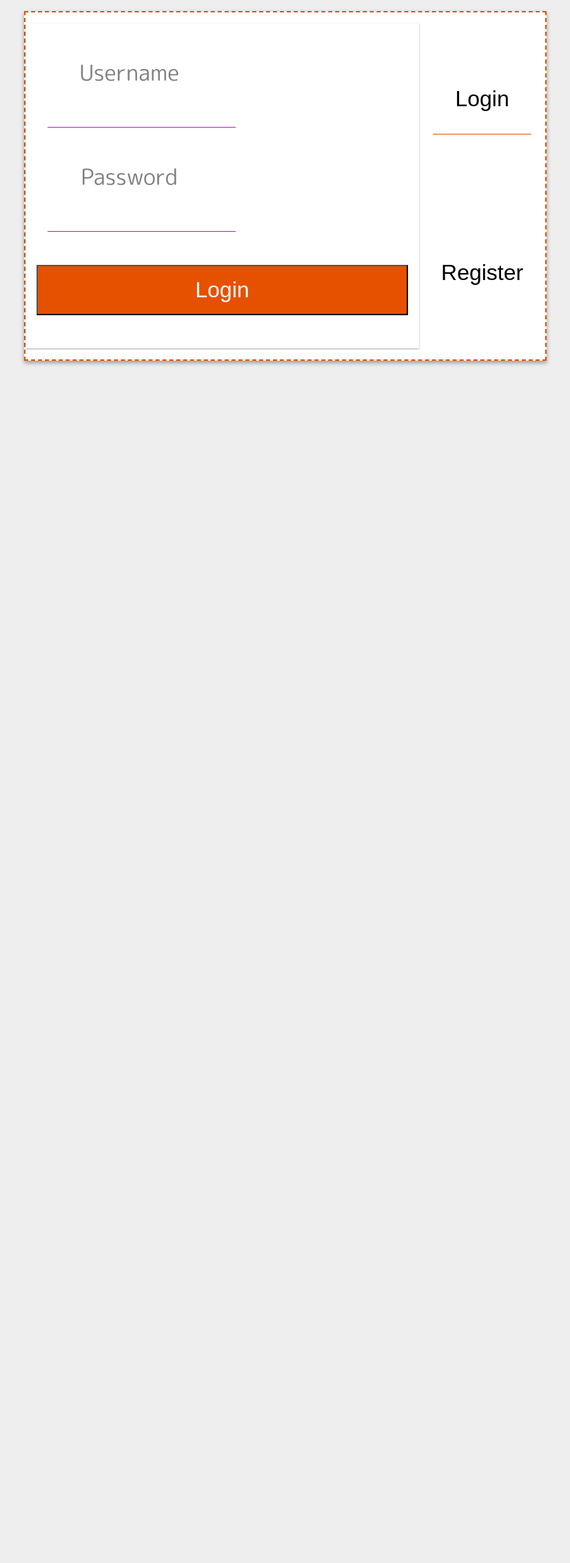
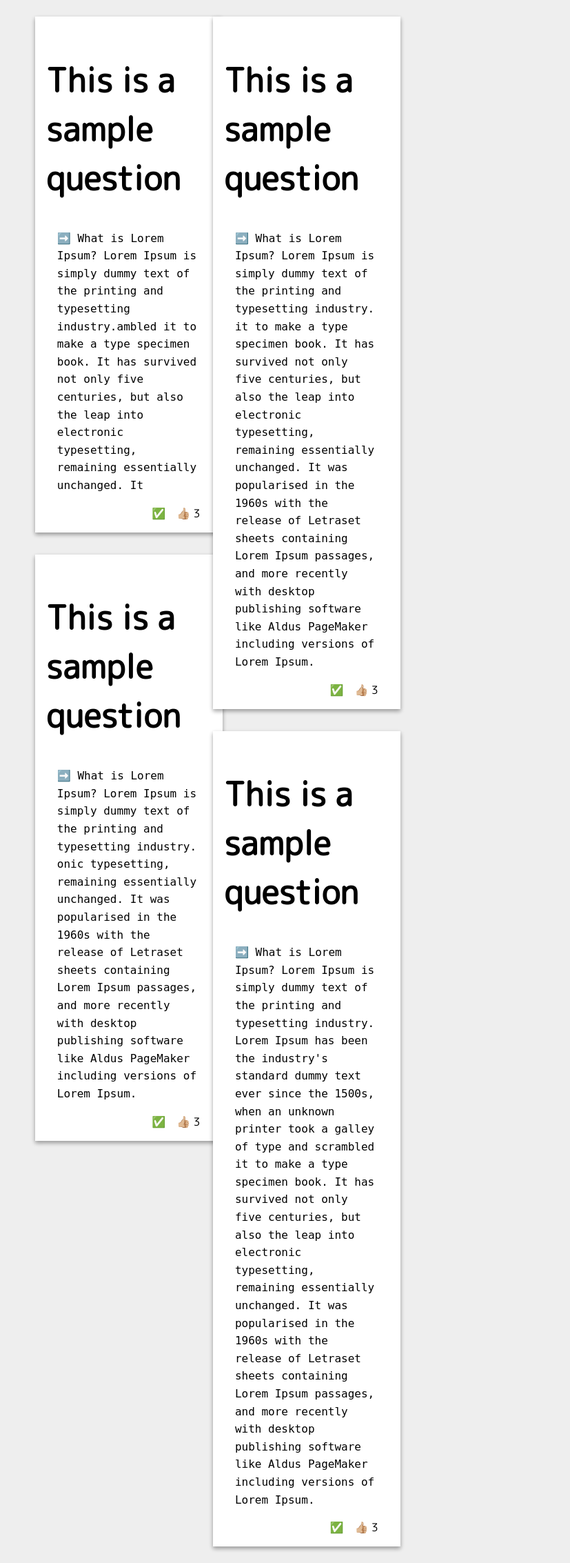
Before and after one commit to tiemma/stackoverflow-lite, a PHP site: page / in a window 1280 px wide. Shown: the whole page at 69% size, without its empty margins (226-1053 px from the left). Before the commit the page ends 529 px from the top, so only its background shows below. Run offline with PHP 8.4, Linux system fonts and the light colour scheme; data that the repository does not hold is empty; some libraries are stand-ins or nearby versions.

Commit message:
Added template for questions layout

```diff
--- a/css/auth/index.css
+++ b/css/auth/index.css
@@ -12,6 +12,7 @@
     /*background-color: rgba(233, 233, 232, 0.8);*/
     border-bottom: 1px solid #E65100;
     /*box-shadow: 0 10px 20px rgba(0,0,0,0.19), 0 6px 6px rgba(0,0,0,0.23);*/
+     cursor: pointer;
 }
 
 #auth{
@@ -38,7 +39,8 @@ label{
 
 .login-body, .register-body{
     position: relative;
-    transition: height 1s cubic-bezier(.25,.8,.25,1);
+    transition: all .2s cubic-bezier(.25,.8,.25,1);
+    animation: fadeIn .2s;
 }
 
 .register-body{
--- a/css/helpers/index.css
+++ b/css/helpers/index.css
@@ -84,3 +84,13 @@
 .transparent{
     background-color: transparent;
 }
+
+
+@-webkit-keyframes fadeIn {
+    from { opacity: 0; margin: 0;}
+    to { opacity: 1; margin: 1rem;}
+}
+@keyframes fadeIn {
+    from { opacity: 0; margin: 0;}
+    to { opacity: 1; margin: 1rem;}
+}
--- /dev/null
+++ b/css/questions/index.css
@@ -0,0 +1,54 @@
+/*.headline h1::before{*/
+    /*content: "🏀";*/
+/*}*/
+
+.headline h1{
+    font-size: 3rem;
+}
+
+.details code:before{
+    content: "➡️"
+}
+
+.details code{
+    font-size: 1rem;
+    line-height: 1.6;
+}
+
+.footer-details{
+    float: right;
+    display: flex;
+    flex-direction: row;
+}
+
+.footer-details div{
+    padding-right: 1rem;
+}
+
+.footer-details .votes::before{
+    content: "👍🏼 "
+}
+
+.footer-details .accepted::before{
+    content: "✅"
+}
+
+.headline{
+    position: relative;
+}
+
+#questions{
+    column-count: 3;
+    column-gap: 1rem;
+}
+
+.questions{
+    display: inline-block;
+    width: 99%;
+}
+
+.questions:hover{
+    box-shadow: 0 19px 38px rgba(0,0,0,0.30), 0 15px 12px rgba(0,0,0,0.22);
+    cursor: pointer;
+    position: relative;
+}
--- a/js/index.js
+++ b/js/index.js
@@ -10,6 +10,14 @@ loadLogin = () => {
     }
 };
 
+loadDashboard = () => {
+    fetch("./templates").
+    then(response => response.text()).
+    then((response) => {
+        document.querySelector("section#content").innerHTML = response;
+    });
+};
+
 
 //Close loader once page loads
 window.onload = () => {
@@ -18,5 +26,6 @@ window.onload = () => {
         document.querySelector("section#content").style.display = "block";
     }, 1000);
 
-    loadLogin();
+    loadDashboard();
+    // loadLogin();
 };
--- a/signup/index.html
+++ b/signup/index.html
@@ -14,12 +14,12 @@
 
         <div class="input-field half-width">
             <label for="password">Password</label>
-            <input type="text" name="password" id="password" class="only-bt-bdr margin-1">
+            <input type="password" name="password" id="password" class="only-bt-bdr margin-1">
         </div>
 
         <div class="input-field half-width ">
             <label for="password-confirm" class="center-text">Confirm Password</label>
-            <input type="text" name="password-confirm" id="password-confirm" class="only-bt-bdr margin-1">
+            <input type="password" name="password-confirm" id="password-confirm" class="only-bt-bdr margin-1">
         </div>
 
         <div class="input-field">
@@ -28,6 +28,7 @@
     </div>
 
     <div  class="shadow-depth-1 mg-t-1 mg-bt-1 padding-1 center-text login-body">
+        <form action="post">
             <div class="input-field half-width">
                 <label for="username">Username</label>
                 <input type="text" name="username" id="username" class="only-bt-bdr margin-1">
@@ -35,12 +36,13 @@
 
             <div class="input-field half-width">
                 <label for="password">Password</label>
-            <input type="text" name="password" id="password" class="only-bt-bdr margin-1">
+                <input type="password" name="password" id="password" class="only-bt-bdr margin-1">
             </div>
 
             <div class="input-field">
                 <input type="submit" value="Login" class="padding-1 full-width" />
             </div>
+        </form>
     </div>
 
     <div id="auth-header" class="center-vertical">
--- /dev/null
+++ b/templates/index.html
@@ -0,0 +1,71 @@
+<link href="css/questions/index.css" rel="stylesheet" />
+
+<div id="questions">
+    <div class="questions shadow-depth-2 bg-white margin-1 padding-1">
+        <div class="headline">
+            <h1>This is a sample question</h1>
+        </div>
+        <div class="details margin-1">
+            <code>
+                What is Lorem Ipsum?
+
+                Lorem Ipsum is simply dummy text of the printing and typesetting industry.ambled it to make a type specimen book. It has survived not only five centuries, but also the leap into electronic typesetting, remaining essentially unchanged. It
+            </code>
+        </div>
+        <div class="footer-details">
+            <div class="accepted" title="accepted"></div>
+            <div class="votes" title="votes">3</div>
+        </div>
+    </div>
+
+    <div class="questions shadow-depth-2 bg-white margin-1 padding-1">
+        <div class="headline">
+            <h1>This is a sample question</h1>
+        </div>
+        <div class="details margin-1">
+            <code>
+                What is Lorem Ipsum?
+
+                Lorem Ipsum is simply dummy text of the printing and typesetting industry. onic typesetting, remaining essentially unchanged. It was popularised in the 1960s with the release of Letraset sheets containing Lorem Ipsum passages, and more recently with desktop publishing software like Aldus PageMaker including versions of Lorem Ipsum.
+            </code>
+        </div>
+        <div class="footer-details">
+            <div class="accepted" title="accepted"></div>
+            <div class="votes" title="votes">3</div>
+        </div>
+    </div>
+
+    <div class="questions shadow-depth-2 bg-white margin-1 padding-1">
+        <div class="headline">
+            <h1>This is a sample question</h1>
+        </div>
+        <div class="details margin-1">
+            <code>
+                What is Lorem Ipsum?
+
+                Lorem Ipsum is simply dummy text of the printing and typesetting industry. it to make a type specimen book. It has survived not only five centuries, but also the leap into electronic typesetting, remaining essentially unchanged. It was popularised in the 1960s with the release of Letraset sheets containing Lorem Ipsum passages, and more recently with desktop publishing software like Aldus PageMaker including versions of Lorem Ipsum.
+            </code>
+        </div>
+        <div class="footer-details">
+            <div class="accepted" title="accepted"></div>
+            <div class="votes" title="votes">3</div>
+        </div>
+    </div>
+
+    <div class="questions shadow-depth-2 bg-white margin-1 padding-1">
+        <div class="headline">
+            <h1>This is a sample question</h1>
+        </div>
+        <div class="details margin-1">
+            <code>
+                What is Lorem Ipsum?
+
+                Lorem Ipsum is simply dummy text of the printing and typesetting industry. Lorem Ipsum has been the industry's standard dummy text ever since the 1500s, when an unknown printer took a galley of type and scrambled it to make a type specimen book. It has survived not only five centuries, but also the leap into electronic typesetting, remaining essentially unchanged. It was popularised in the 1960s with the release of Letraset sheets containing Lorem Ipsum passages, and more recently with desktop publishing software like Aldus PageMaker including versions of Lorem Ipsum.
+            </code>
+        </div>
+        <div class="footer-details">
+            <div class="accepted" title="accepted"></div>
+            <div class="votes" title="votes">3</div>
+        </div>
+    </div>
+</div>
```
Lines whose indentation alone changed are shown as unchanged.
